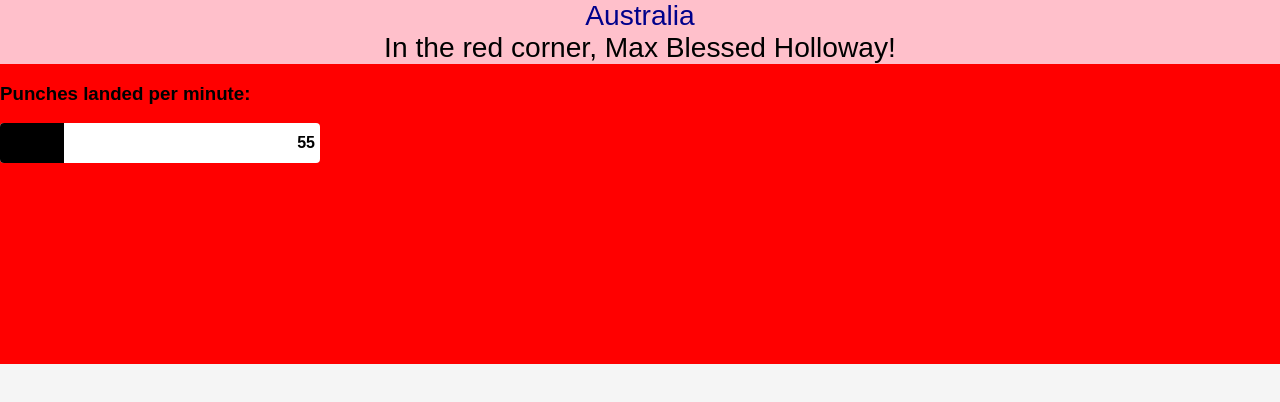
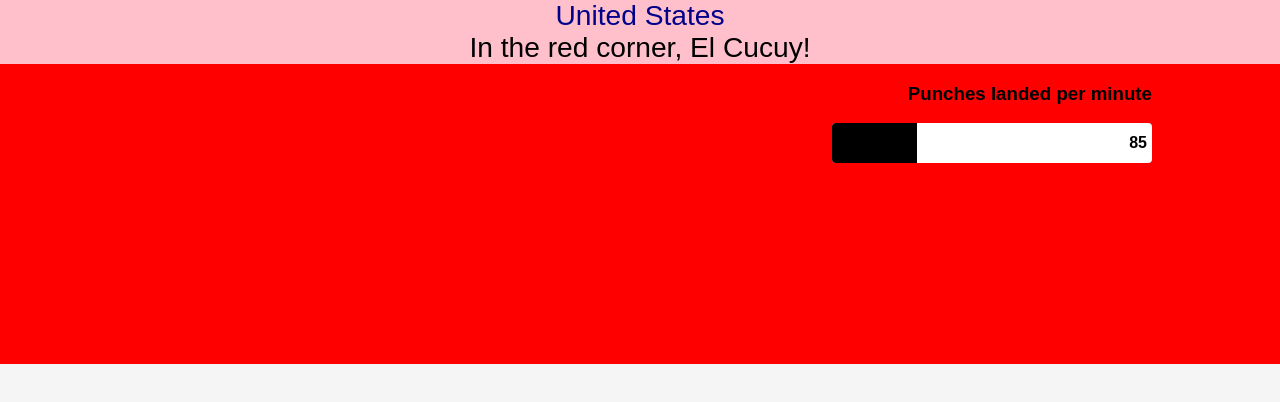
Before and after one commit to ngomichael/ufc-player-info, a React (Create React App) app: page / in a window 1280 px wide. Shown: the top 402 px of the page. Built offline with nearby package versions, Linux system fonts and the light colour scheme.

Commit message:
gave the Header and Statistics components states, created a function for the skills bar to call to add styles, and added a setState in componentDidMount to animate the skills bar

```diff
--- a/src/Header.js
+++ b/src/Header.js
@@ -19,19 +19,28 @@
 
 
 class Header extends Component {
+    constructor(props) {
+        super(props);
+        this.state = {
+            statistic: 'Punches landed per minute',
+            fighter: 'El Cucuy',
+            country: 'United States'
+        };
+    }
+
     render() {
         return (
             <div>
                 <div style={fighterInfoStyles}>
                     <div style={countryStyles}>
-                        {this.props.country}
+                        {this.state.country}
                     </div>
                     <div style={fighterNameStyles}>
-                        In the red corner, {this.props.fighterName}!
+                        In the red corner, {this.state.fighter}!
                     </div>
                 </div>
                 <div>
-                    <Statistics/>
+                    <Statistics statistic={this.state.statistic} />
                 </div>
             </div>
         )
--- a/src/Statistics.js
+++ b/src/Statistics.js
@@ -4,14 +4,16 @@
     display: 'flex',
     flexDirection: 'column',
     backgroundColor: 'red',
-    // alignItems: 'center',
+    alignItems: 'flex-end',
+    paddingRight: '10%',
+    float: 'right',
     width: '100%',
     height: '300px',
     // marginLeft: '50%'
 
 };
 
-const skillsBar = {
+const outerSkillsBar = {
     display: 'flex',
     flexDirection: 'row',
     justifyContent: 'space-between',
@@ -20,34 +22,49 @@
     backgroundColor:'white',
     height: '40px',
     borderRadius: '4px',
-    // transition: 'all 3s linear',
-};
-
-const innerSkillsBar = {
-    width: '20%',
-    backgroundColor:'black',
-    height: '40px',
-    borderBottomLeftRadius: '4px',
-    borderTopLeftRadius: '4px',
 };
 
 const statNumber = {
     paddingRight: '5px',
+    transition: 'all 1s ease',
 };
 
 
+function createInnerSkillsStyle(width) {
+    const innerSkillsStyle = {
+        width: width + 'px',
+        backgroundColor:'black',
+        height: '40px',
+        borderBottomLeftRadius: '4px',
+        borderTopLeftRadius: '4px',
+        transition: 'all 1s ease'
+    };
+
+    return innerSkillsStyle
+}
 
 class Statistics extends Component {
+    constructor(props) {
+        super(props);
+        this.state = {
+            number: '0',
+        };
+    }
+
+    componentDidMount() {
+        setTimeout(function() { this.setState({number: '85'}); }.bind(this), 50);
+    }
+
     render() {
         return (
             <div>
                 <div style={statisticsStyles}>
-                    <h3>Punches landed per minute:</h3>
-                    <div style={skillsBar}>
-                        <div style={innerSkillsBar}>
+                    <h3>{this.props.statistic}</h3>
+                    <div style={outerSkillsBar}>
+                        <div style={createInnerSkillsStyle(this.state.number)} >
 
                         </div>
-                        <h4 style={statNumber}>55</h4>
+                        <h4 style={statNumber}>{this.state.number}</h4>
                     </div>
                 </div>
             </div>
--- a/src/index.js
+++ b/src/index.js
@@ -1,9 +1,9 @@
 import React from 'react';
 import ReactDOM from 'react-dom';
-import App from './App';
+import Header from './Header';
 import registerServiceWorker from './registerServiceWorker';
 
 const root = document.getElementById('root');
 
-ReactDOM.render(<App />, root);
+ReactDOM.render(<Header />, root);
 registerServiceWorker();
```
